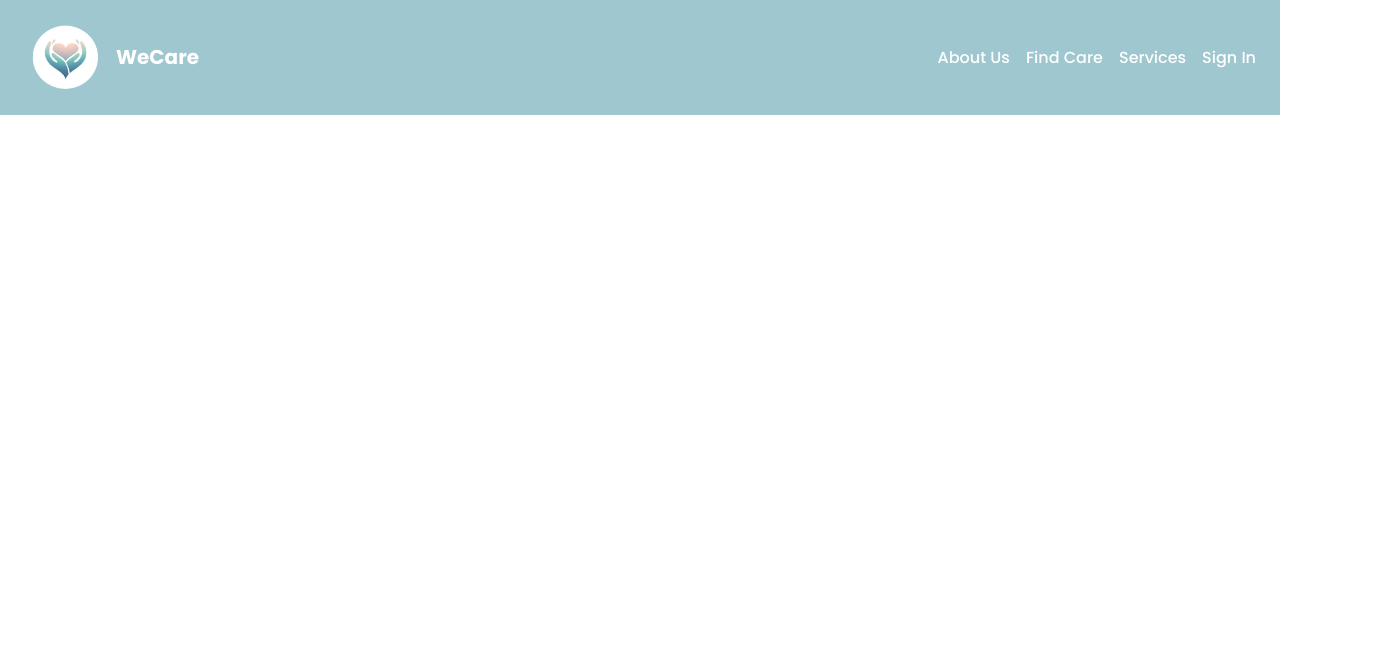
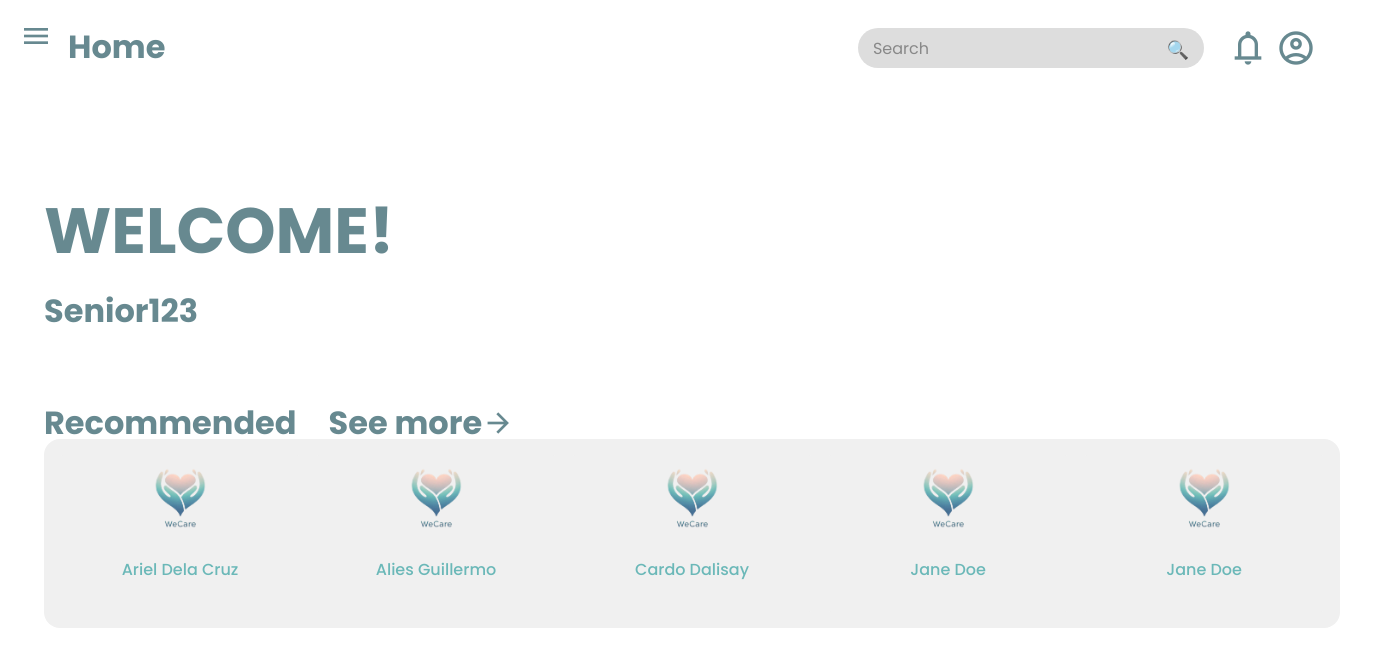
Before and after one commit to Pokloy/WeCare-Front-End, a React (Create React App) app: page /dashboard in a window 1280 px wide. Shown: the top 666 px of the page, 1384 px wide, since content can reach past the window. Built offline with nearby package versions, Linux system fonts and the light colour scheme.

Commit message:
adding senior update

```diff
--- a/src/App.js
+++ b/src/App.js
@@ -1,20 +1,20 @@
 import "./App.css";
-import { useState } from 'react';
+import { useState } from "react";
 import AppNavbar from "./components/AppNavbar";
-import SideMenu from './components/SideMenu';
-import Login from './pages/Login';
-import Home from './pages/Home';
-import Home2 from './pages/Home2';
-import Registration1 from './pages/Registration1';
-import Registration2 from './pages/Registration2';
-import Registration3 from './pages/Registration3';
-import DashBoard from './pages/DashBoard';
-import { BrowserRouter as Router } from 'react-router-dom';
-import { Route, Routes } from 'react-router-dom';
+import SideMenu from "./components/SideMenu";
+import Login from "./pages/Login";
+import Home from "./pages/Home";
+import Home2 from "./pages/Home2";
+import Registration1 from "./pages/Registration1";
+import Registration2 from "./pages/Registration2";
+import Registration3 from "./pages/Registration3";
+import DashBoard from "./pages/DashBoard";
+import { BrowserRouter as Router } from "react-router-dom";
+import { Route, Routes } from "react-router-dom";
 
 function App() {
   const [isSidebarOpen, setIsSidebarOpen] = useState(false); // Control sidebar open state
-  const [isLoggedIn, setIsLoggedIn] = useState(false); // Temporary authentication state
+  const [isLoggedIn, setIsLoggedIn] = useState(true); // Temporary authentication state
 
   return (
     <>
@@ -25,7 +25,10 @@ function App() {
           <Routes>
             <Route path="/" element={<Home />} />
             <Route path="/welcome" element={<Home2 />} />
-            <Route path="/login" element={<Login setIsLoggedIn={setIsLoggedIn} />} />
+            <Route
+              path="/login"
+              element={<Login setIsLoggedIn={setIsLoggedIn} />}
+            />
             <Route path="/registration1" element={<Registration1 />} />
             <Route path="/registration2" element={<Registration2 />} />
             <Route path="/registration3" element={<Registration3 />} />
@@ -40,11 +43,11 @@ function App() {
               <SideMenu isOpen={isSidebarOpen} setIsOpen={setIsSidebarOpen} />
             )}
 
-            <div className={`nav-content ${isSidebarOpen ? 'shifted' : ''} `}>
+            <div className={`nav-content ${isSidebarOpen ? "shifted" : ""} `}>
               <AppNavbar isLoggedIn={isLoggedIn} />
-              <div className='mx-4 mt-5'>
+              <div className="mx-4 mt-5">
                 <Routes>
-                  <Route path='/dashboard' element={<DashBoard />} />
+                  <Route path="/dashboard" element={<DashBoard />} />
                 </Routes>
               </div>
             </div>
--- /dev/null
+++ b/src/components/Banner.js
@@ -0,0 +1,9 @@
+import "./css/Banner.css";
+export default function Banner() {
+  return (
+    <div className="banner d-flex">
+      <p className="greeting">WELCOME!</p>
+      <p className="user">Senior123</p>
+    </div>
+  );
+}
--- /dev/null
+++ b/src/components/ProfileCard.js
@@ -0,0 +1,78 @@
+import "./css/ProfileCard.css";
+export default function ProfileCard() {
+  return (
+    <div className="profile-card">
+      <div className="profile-head">
+        <div className="profile h1-authencated">Recommended</div>
+        <div className="profile h1-authencated">
+          See more{""}
+          <span className="material-symbols-outlined h1-authencated">
+            arrow_forward
+          </span>
+        </div>
+      </div>
+      <div className="profile-users">
+        <div className="card">
+          <img
+            src="./wecare_logo_smartphone.png"
+            alt="We Care"
+            width="100px"
+            height="auto"
+            className="user-picture"
+          />
+          <div className="card-body">
+            <h5 className="card-title text-blue">Ariel Dela Cruz</h5>
+          </div>
+        </div>
+        <div className="card">
+          <img
+            src="./wecare_logo_smartphone.png"
+            alt="We Care"
+            width="100px"
+            height="auto"
+            className="user-picture"
+          />
+          <div className="card-body">
+            <h5 className="card-title text-blue">Alies Guillermo</h5>
+          </div>
+        </div>
+        <div className="card">
+          <img
+            src="./wecare_logo_smartphone.png"
+            alt="We Care"
+            width="100px"
+            height="auto"
+            className="user-picture"
+          />
+          <div className="card-body">
+            <h5 className="card-title text-blue">Cardo Dalisay</h5>
+          </div>
+        </div>
+        <div className="card">
+          <img
+            src="./wecare_logo_smartphone.png"
+            alt="We Care"
+            width="100px"
+            height="auto"
+            className="user-picture"
+          />
+          <div className="card-body">
+            <h5 className="card-title text-blue">Jane Doe</h5>
+          </div>
+        </div>
+        <div className="card">
+          <img
+            src="./wecare_logo_smartphone.png"
+            alt="We Care"
+            width="100px"
+            height="auto"
+            className="user-picture"
+          />
+          <div className="card-body">
+            <h5 className="card-title text-blue">Jane Doe</h5>
+          </div>
+        </div>
+      </div>
+    </div>
+  );
+}
--- /dev/null
+++ b/src/components/css/Banner.css
@@ -0,0 +1,25 @@
+.banner {
+  width: 100%;
+  height: 100%;
+  flex-direction: column;
+  gap: 2rem;
+  margin: 0;
+  padding: 0;
+  border: 0;
+  font-size: 100%;
+  font-family: "Poppins", sans-serif;
+  vertical-align: baseline;
+  padding: 5rem 2rem 0rem 0rem;
+}
+
+.greeting {
+  font-size: 4rem;
+  font-weight: bold;
+  color: #678990;
+}
+
+.user {
+  font-size: 2rem;
+  color: #678990;
+  font-weight: bold;
+}
--- /dev/null
+++ b/src/components/css/ProfileCard.css
@@ -0,0 +1,35 @@
+.material-symbols-outlined {
+  font-variation-settings: "FILL" 0, "wght" 400, "GRAD" 0, "opsz" 24;
+}
+
+.profile-card {
+  padding: 5rem 0rem 0rem 0rem;
+  gap: 5rem;
+}
+
+.profile-head {
+  display: flex;
+  gap: 2rem;
+}
+
+.profile {
+  justify-content: center;
+  display: flex;
+  align-items: center;
+}
+
+.card {
+  width: 15rem;
+  align-items: center;
+  background: #f0f0f0;
+  border: none;
+}
+
+.profile-users {
+  display: flex;
+  gap: 1rem;
+  align-items: center;
+  padding: 1rem;
+  background: #f0f0f0;
+  border-radius: 1rem;
+}
--- a/src/pages/DashBoard.js
+++ b/src/pages/DashBoard.js
@@ -1,37 +1,10 @@
-
-export default function DashBoard(){
-
-    return(
-        <div>
-            DashBoardasdasd
-            DashBoardasdasd
-            DashBoardasdasd
-            DashBoardasdasd
-            DashBoardasdasd
-            DashBoardasdasd
-            DashBoardasdasd
-            DashBoardasdasd
-            DashBoardasdasd
-            DashBoardasdasd
-
-
-            DashBoardasdasd
-            DashBoardasdasd
-            DashBoardasdasd
-            DashBoardasdasd
-            DashBoardasdasd
-            DashBoardasdasd
-            DashBoardasdasd
-            DashBoardasdasd
-            DashBoardasdasd
-            DashBoardasdasd
-            DashBoardasdasd
-
-            DashBoardasdasd
-            DashBoardasdasd
-            DashBoardasdasd
-            DashBoardasdasd
-
-        </div>
-    )
+import Banner from "../components/Banner";
+import ProfileCard from "../components/ProfileCard";
+export default function DashBoard() {
+  return (
+    <div>
+      <Banner />
+      <ProfileCard />
+    </div>
+  );
 }
```
